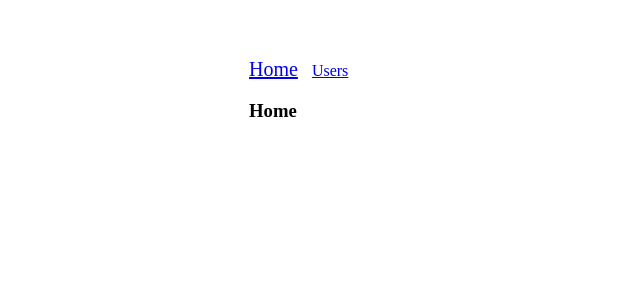
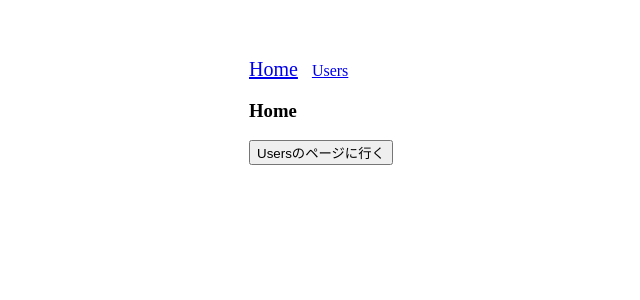
Before and after one commit to kizunas/udemy-vue2, a Vue app: page / in a window 1280 px wide. Shown: the top 300 px of the page, without its empty margins (41-681 px from the left). Built offline with nearby package versions, Linux system fonts and the light colour scheme.

Commit message:
JavaScriptからURLを切り替える

```diff
--- a/src/views/HomeViews.vue
+++ b/src/views/HomeViews.vue
@@ -1,5 +1,16 @@
 <template>
   <div>
     <h3>Home</h3>
+    <button @click="toUsers">Usersのページに行く</button>
   </div>
 </template>
+
+<script>
+export default {
+  methods: {
+    toUsers() {
+      this.$router.push('users'); // もしくは this.$router.push({path: 'users'});
+    }
+  }
+}
+</script>
```
